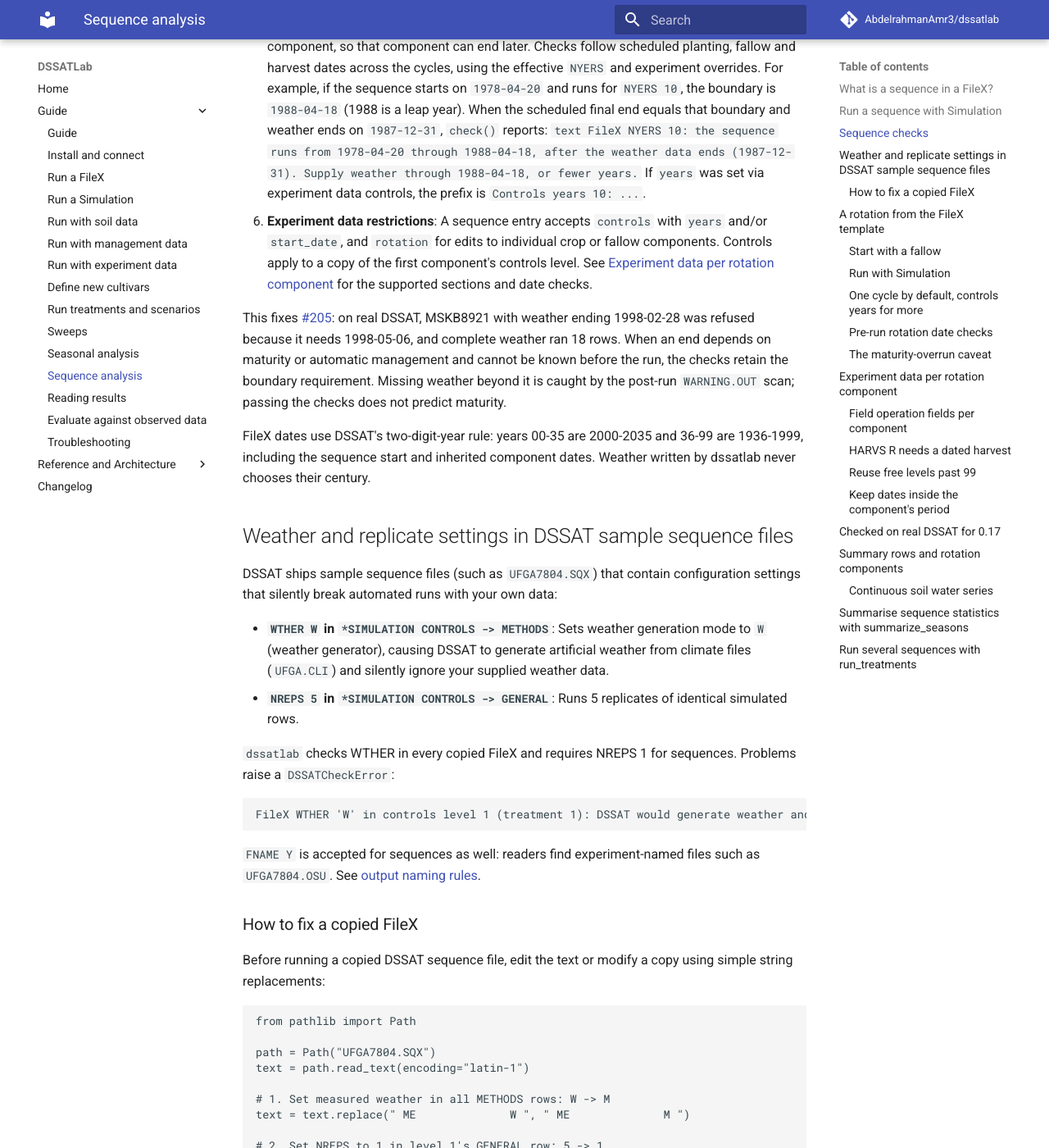
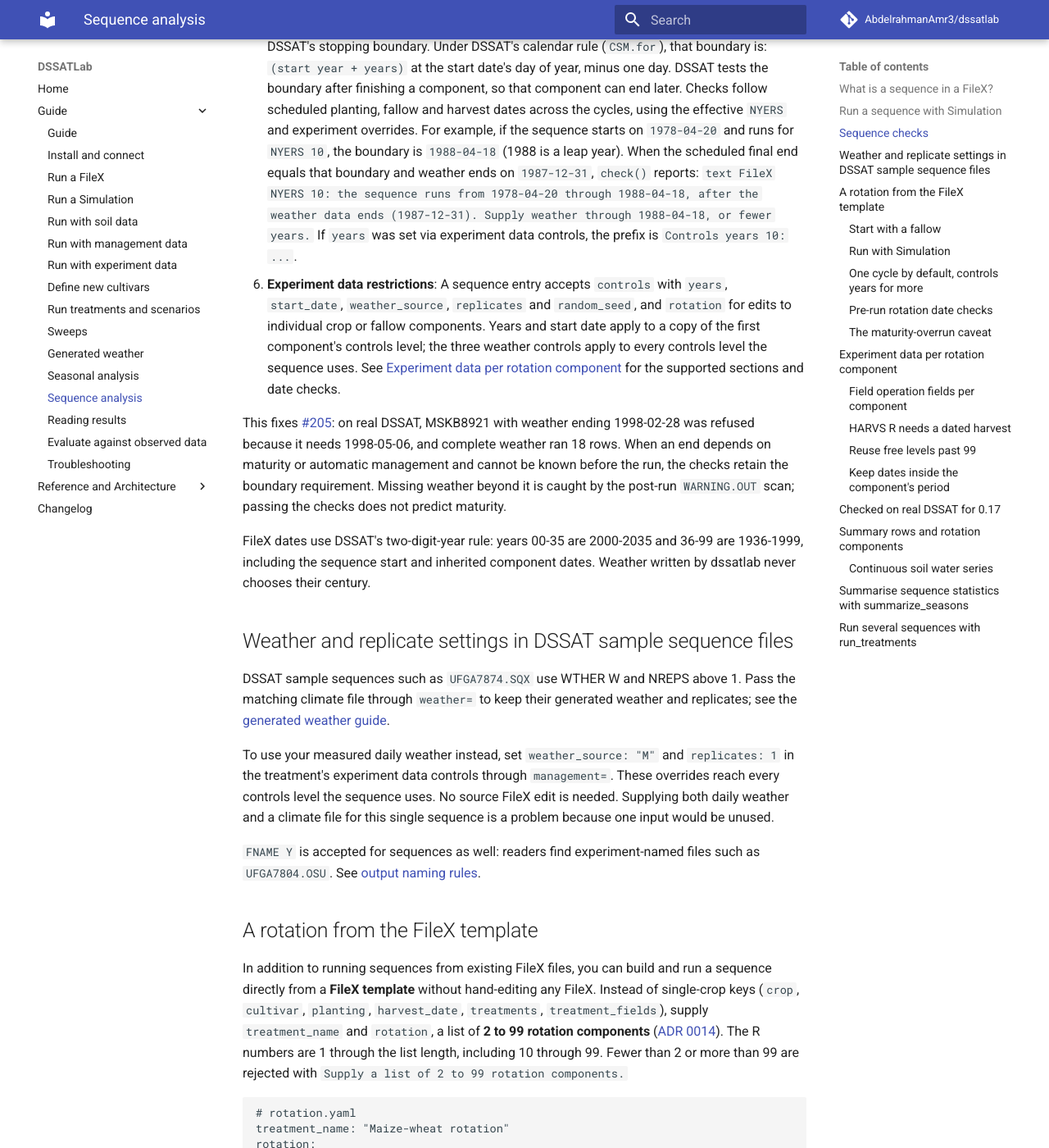
Before and after one commit to AbdelrahmanAmr3/dssatlab, an MkDocs documentation site: the page built from docs/guide/sequence.md, in a window 1280 px wide and 1400 px high, scrolled down 2491 px. Shown: the whole window at 82% size. Built offline with MkDocs 1.6.1 and Material for MkDocs 9.7.7, drawn with Linux system fonts in a browser that asks for light colours; comment, search, counter and statistics services are not loaded; some of the changed text lies outside the part shown.

Commit message:
Document generated weather, version 0.21.0
Co-Authored-By: Claude Sonnet 5.5 <noreply@anthropic.com>

````diff
--- a/docs/guide/sequence.md
+++ b/docs/guide/sequence.md
@@ -79,11 +79,13 @@ Because DSSAT's sequence mode has strict formatting and execution constraints, `
    ```text
    Treatment 1 is a sequence whose components use fields 1 and 2; dssatlab writes one weather file and one soil profile, so give every component the same field (FL).
    ```
-4. **`NREPS` must be 1**: With measured daily weather, running multiple replicates repeats identical rows:
+4. **`NREPS` must be 1 with measured weather**: With measured daily weather, running multiple replicates repeats identical rows:
    ```text
    FileX NREPS 5 for sequence treatment 1: with measured weather every replicate repeats the same rows. Set NREPS to 1.
    ```
-5. **Weather coverage through the last component's known end**: Weather must continuously cover the simulation start through the end of the component that crosses DSSAT's stopping boundary. Under DSSAT's calendar rule (`CSM.for`), that boundary is:
+   With generated weather (W or S), larger NREPS values are accepted; see
+   [generated weather and replicates](generated-weather.md#replicate-a-sequence-and-read-every-row).
+5. **Measured weather coverage through the last component's known end**: Weather must continuously cover the simulation start through the end of the component that crosses DSSAT's stopping boundary. Under DSSAT's calendar rule (`CSM.for`), that boundary is:
    `(start year + years)` at the start date's day of year, minus one day.
    DSSAT tests the boundary after finishing a component, so that component can
    end later. Checks follow scheduled planting, fallow and harvest dates across
@@ -95,7 +97,7 @@ Because DSSAT's sequence mode has strict formatting and execution constraints, `
    FileX NYERS 10: the sequence runs from 1978-04-20 through 1988-04-18, after the weather data ends (1987-12-31). Supply weather through 1988-04-18, or fewer years.
    ```
    If `years` was set via experiment data controls, the prefix is `Controls years 10: ...`.
-6. **Experiment data restrictions**: A sequence entry accepts `controls` with `years` and/or `start_date`, and `rotation` for edits to individual crop or fallow components. Controls apply to a copy of the first component's controls level. See [Experiment data per rotation component](#experiment-data-per-rotation-component) for the supported sections and date checks.
+6. **Experiment data restrictions**: A sequence entry accepts `controls` with `years`, `start_date`, `weather_source`, `replicates` and `random_seed`, and `rotation` for edits to individual crop or fallow components. Years and start date apply to a copy of the first component's controls level; the three weather controls apply to every controls level the sequence uses. See [Experiment data per rotation component](#experiment-data-per-rotation-component) for the supported sections and date checks.
 
 This fixes [#205](https://github.com/AbdelrahmanAmr3/dssatlab/issues/205): on real
 DSSAT, MSKB8921 with weather ending 1998-02-28 was refused because it needs
@@ -110,41 +112,18 @@ Weather written by dssatlab never chooses their century.
 
 ## Weather and replicate settings in DSSAT sample sequence files
 
-DSSAT ships sample sequence files (such as `UFGA7804.SQX`) that contain configuration settings that silently break automated runs with your own data:
+DSSAT sample sequences such as `UFGA7874.SQX` use WTHER W and NREPS above 1.
+Pass the matching climate file through `weather=` to keep their generated weather
+and replicates; see the [generated weather guide](generated-weather.md).
 
-- **`WTHER W` in `*SIMULATION CONTROLS -> METHODS`**: Sets weather generation mode to `W` (weather generator), causing DSSAT to generate artificial weather from climate files (`UFGA.CLI`) and silently ignore your supplied weather data.
-- **`NREPS 5` in `*SIMULATION CONTROLS -> GENERAL`**: Runs 5 replicates of identical simulated rows.
-
-`dssatlab` checks WTHER in every copied FileX and requires NREPS 1 for sequences.
-Problems raise a `DSSATCheckError`:
-
-```text
-FileX WTHER 'W' in controls level 1 (treatment 1): DSSAT would generate weather and ignore the weather data supplied. Set WTHER to M.
-```
+To use your measured daily weather instead, set `weather_source: "M"` and
+`replicates: 1` in the treatment's experiment data controls through `management=`.
+These overrides reach every controls level the sequence uses. No source FileX
+edit is needed. Supplying both daily weather and a climate file for this single
+sequence is a problem because one input would be unused.
 
 `FNAME Y` is accepted for sequences as well: readers find experiment-named files
 such as `UFGA7804.OSU`. See [output naming rules](reading-results.md#standard-and-experiment-named-output-files).
-
-### How to fix a copied FileX
-
-Before running a copied DSSAT sequence file, edit the text or modify a copy using simple string replacements:
-
-```python
-from pathlib import Path
-
-path = Path("UFGA7804.SQX")
-text = path.read_text(encoding="latin-1")
-
-# 1. Set measured weather in all METHODS rows: W -> M
-text = text.replace(" ME              W ", " ME              M ")
-
-# 2. Set NREPS to 1 in level 1's GENERAL row: 5 -> 1
-text = text.replace(" 1 GE             10     5 ", " 1 GE             10     1 ")
-
-path.write_text(text, encoding="latin-1")
-```
-
-These edits address WTHER and NREPS; `check()` still checks the other inputs.
 
 ## A rotation from the FileX template
 
@@ -348,8 +327,9 @@ original FileX stay unchanged. Omitted sections keep their levels. Edits apply i
 cycle, with DSSAT advancing the dates along with the component.
 
 `write_experiment_template()` includes a commented `rotation` example. For a sequence,
-replace the single-treatment sections with that example and keep only `years` and
-`start_date` in `controls`. Initial conditions and controls per component are not
+replace the single-treatment sections with that example. Controls accept `years`,
+`start_date`, `weather_source`, `replicates` and `random_seed`; FileX templates
+still require measured weather and one replicate. Initial conditions and controls per component are not
 supported. Fallow components take only `residues`, `tillage` and `harvest`; planting,
 cultivar, fertilizer and irrigation are rejected. A fallow's `harvest: []` is rejected
 because it needs its scheduled end; omit `harvest` to keep the FileX end. A cultivar
@@ -399,8 +379,9 @@ has no code check; the component's TILL `"Y"` applies tillage. Generated templat
 keep TILL `"N"`, so the tillage example above writes events but applying them
 requires a copied FileX with that component at TILL `"Y"`. The codes are
 never changed for you. For a single treatment, `controls.harvest_management`
-sets HARVS (`"A"`, `"M"`, `"R"`, `"D"`); a sequence accepts only `years` and
-`start_date` in treatment controls, so change component codes in the copied
+sets HARVS (`"A"`, `"M"`, `"R"`, `"D"`); a sequence accepts only `years`,
+`start_date`, `weather_source`, `replicates` and `random_seed` in treatment
+controls, so change component management codes in the copied
 FileX itself. See the [code rules and measured harvest behaviour](experiment.md#residues-tillage-and-harvest)
 and [ADR 0021](../adr/0021-field-operations-as-event-sections.md).
 
--- a/mkdocs.yml
+++ b/mkdocs.yml
@@ -34,6 +34,7 @@ nav:
       - Define new cultivars: guide/new-cultivars.md
       - Run treatments and scenarios: guide/scenarios.md
       - Sweeps: guide/sweeps.md
+      - Generated weather: guide/generated-weather.md
       - Seasonal analysis: guide/seasonal.md
       - Sequence analysis: guide/sequence.md
       - Reading results: guide/reading-results.md
@@ -76,6 +77,7 @@ nav:
           - adr/0028-soil-analysis-and-environment-as-new-levels.md
           - adr/0029-stock-weather-anchor-checked-as-a-window.md
           - adr/0030-new-cultivars-under-the-users-own-code.md
+          - adr/0032-generated-weather-from-a-copied-climate-file.md
       - Testing and CI: reference/testing-ci.md
       - Releasing: reference/releasing.md
       - Roadmap: reference/roadmap.md
--- a/pyproject.toml
+++ b/pyproject.toml
@@ -4,7 +4,7 @@ build-backend = "setuptools.build_meta"
 
 [project]
 name = "dssatlab"
-version = "0.20.1"
+version = "0.21.0"
 description = "A small Python interface to DSSAT-CSM: find or build DSSAT, run a FileX, or run a simulation from your own weather data."
 readme = "README.md"
 requires-python = ">=3.10"
--- a/src/dssatlab/__init__.py
+++ b/src/dssatlab/__init__.py
@@ -36,4 +36,4 @@ __all__ = ["DSSATError", "DSSATInstallError", "DSSATNotFoundError", "DSSATRunErr
            "run_sweep", "run_treatments", "combine_summaries", "summarize_seasons", "write_scenario_template",
            ]
 
-__version__ = "0.20.1"
+__version__ = "0.21.0"
````
Also changed, not shown: CHANGELOG.md (+15 -0 lines), README.md (+5 -0 lines), docs/guide/generated-weather.md (added, +153 -0 lines), docs/guide/index.md (+1 -0 lines), docs/guide/simulation.md (+3 -2 lines), docs/reference/decisions.md (+2 -1 lines), 2 other files.
